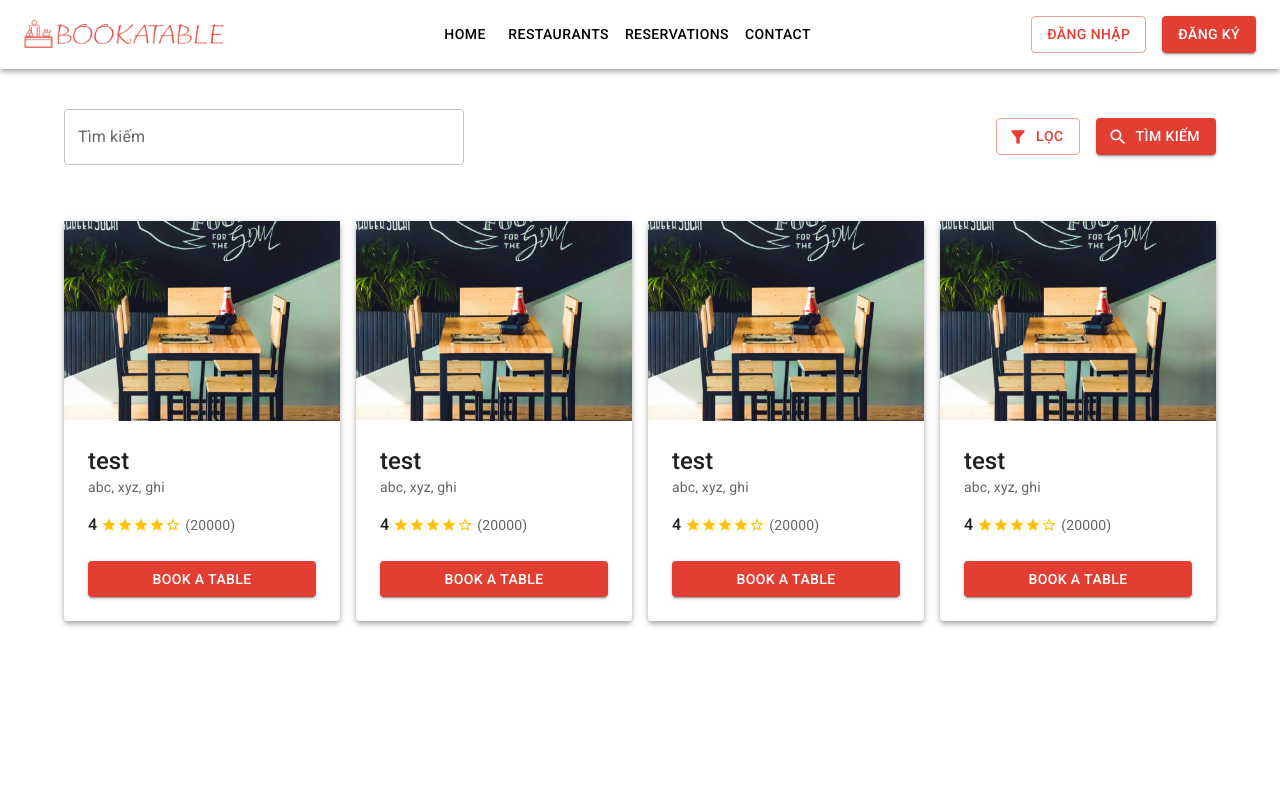
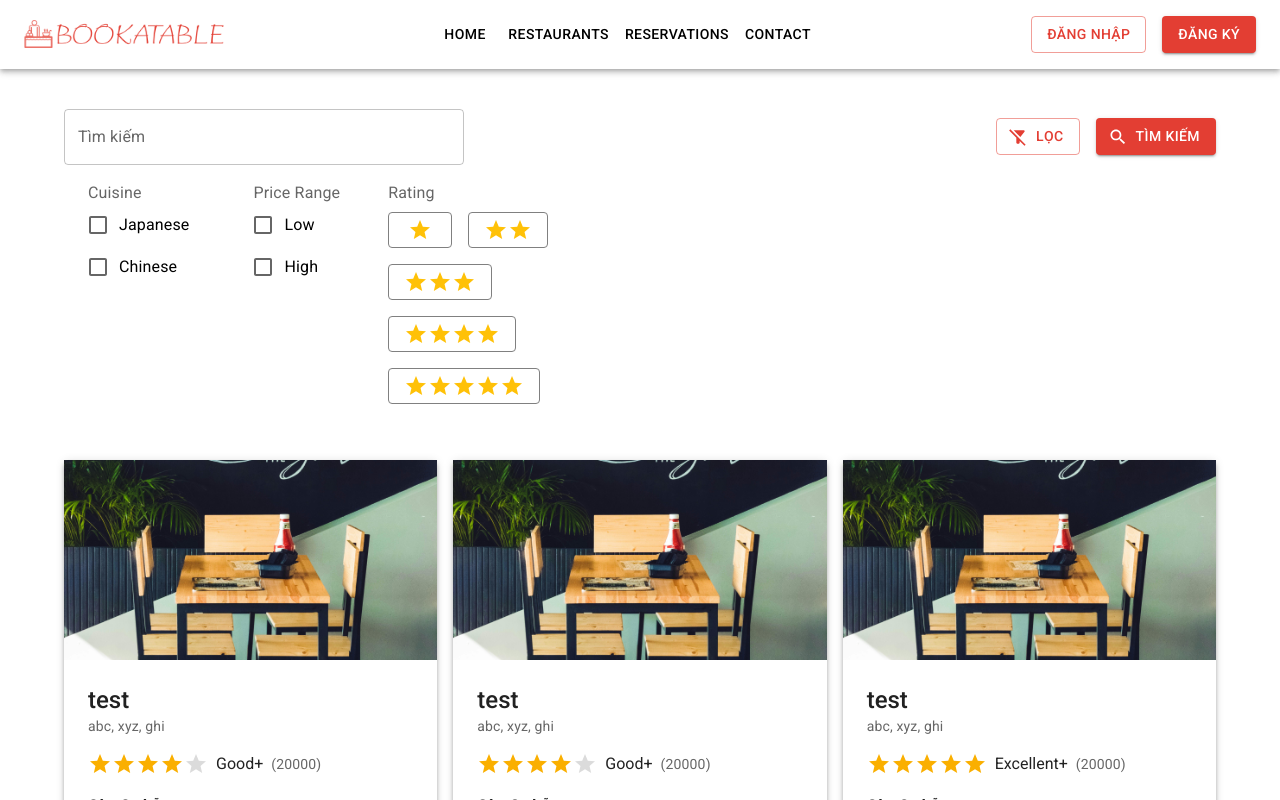
Before and after one commit to thientranreal/booking-hotel-fe, a Next.js app: page /restaurants in a window 1280 px wide. Both pictures are taken after a click on the button "LỌC". Shown: the top 800 px of the page. Built offline with nearby package versions, Linux system fonts and the light colour scheme.

Commit message:
add rating star

```diff
--- a/app/(main-layout)/restaurants/page.tsx
+++ b/app/(main-layout)/restaurants/page.tsx
@@ -1,75 +1,56 @@
-import { Box, Button, Grid, Stack, TextField } from "@mui/material";
-import FilterAltIcon from "@mui/icons-material/FilterAlt";
-import SearchIcon from "@mui/icons-material/Search";
+"use client";
+
+import { Box, Grid } from "@mui/material";
 import CardRestaurant from "@/components/CardRestaurant";
+import SearchBar from "@/components/SearchBar";
 
 export default function Restaurants() {
   return (
     <Box mt={5}>
-      {/* Search section */}
-      <Box
-        display="flex"
-        justifyContent="space-between"
-        flexDirection={{ xs: "column", md: "row" }}
-        alignItems="center"
-        gap={2}
-      >
-        <TextField
-          id="search"
-          label="Tìm kiếm"
-          variant="outlined"
-          sx={{ width: "25rem" }}
-        />
-
-        <Stack direction="row" spacing={2} alignItems="center">
-          <Button startIcon={<FilterAltIcon />} variant="outlined">
-            Lọc
-          </Button>
-          <Button startIcon={<SearchIcon />} variant="contained">
-            Tìm kiếm
-          </Button>
-        </Stack>
-      </Box>
-      {/* End Search section */}
+      <SearchBar />
 
       <Grid container spacing={2} mt={5}>
-        <Grid item xs={12} md={6} lg={3}>
+        <Grid item xs={12} md={6} lg={4}>
           <CardRestaurant
             image="/images/login-table-reserve.jpg"
             title="test"
             categories="abc, xyz, ghi"
-            starRatings="4"
-            numberPeopelRate="20000"
+            starRatings={4}
+            numberPeopelRate={20000}
+            slotsLeft={3}
           />
         </Grid>
 
-        <Grid item xs={12} md={6} lg={3}>
+        <Grid item xs={12} md={6} lg={4}>
           <CardRestaurant
             image="/images/login-table-reserve.jpg"
             title="test"
             categories="abc, xyz, ghi"
-            starRatings="4"
-            numberPeopelRate="20000"
+            starRatings={4}
+            numberPeopelRate={20000}
+            slotsLeft={3}
           />
         </Grid>
 
-        <Grid item xs={12} md={6} lg={3}>
+        <Grid item xs={12} md={6} lg={4}>
           <CardRestaurant
             image="/images/login-table-reserve.jpg"
             title="test"
             categories="abc, xyz, ghi"
-            starRatings="4"
-            numberPeopelRate="20000"
+            starRatings={5}
+            numberPeopelRate={20000}
+            slotsLeft={3}
           />
         </Grid>
 
-        <Grid item xs={12} md={6} lg={3}>
+        <Grid item xs={12} md={6} lg={4}>
           <CardRestaurant
             image="/images/login-table-reserve.jpg"
             title="test"
             categories="abc, xyz, ghi"
-            starRatings="4"
-            numberPeopelRate="20000"
+            starRatings={4}
+            numberPeopelRate={20000}
+            slotsLeft={3}
           />
         </Grid>
       </Grid>
--- a/components/CardRestaurant.tsx
+++ b/components/CardRestaurant.tsx
@@ -1,20 +1,14 @@
 import { Box, Button, Paper, Typography } from "@mui/material";
-import StarIcon from "@mui/icons-material/Star";
-import StarHalfIcon from "@mui/icons-material/StarHalf";
-import StarOutlineIcon from "@mui/icons-material/StarOutline";
 import Image from "next/image";
-
-const starStyle = {
-  color: "#FFC107",
-  fontSize: "medium",
-};
+import ResRatingReadOnly from "./ResRatingReadOnly";
 
 interface CardRestaurantProps {
   image: string;
   title: string;
   categories: string;
-  starRatings: string;
-  numberPeopelRate: string;
+  starRatings: number;
+  numberPeopelRate: number;
+  slotsLeft: number;
 }
 
 export default function CardRestaurant({
@@ -23,33 +17,8 @@ export default function CardRestaurant({
   categories,
   starRatings,
   numberPeopelRate,
+  slotsLeft,
 }: CardRestaurantProps) {
-  // Get integer part
-  let integerPart = parseInt(starRatings);
-  // Get decimal part
-  let decimalPart = Number(Number(starRatings).toFixed(1).split(".")[1]);
-
-  if (decimalPart <= 2) {
-    decimalPart = 0;
-  } else if (decimalPart >= 3 && decimalPart <= 8) {
-    decimalPart = 0.5;
-  } else {
-    decimalPart = 0;
-    integerPart += 1;
-  }
-
-  const starArr = new Array(5).fill(0);
-  for (let i = 0; i < 5; i++) {
-    integerPart = integerPart - 1;
-    if (integerPart < 0) {
-      if (decimalPart !== 0) {
-        starArr[i] = decimalPart;
-      }
-      break;
-    }
-    starArr[i] = 1;
-  }
-
   return (
     <Paper elevation={4}>
       <Box height={200} position="relative">
@@ -63,28 +32,18 @@ export default function CardRestaurant({
         <Typography sx={{ mb: 2 }} variant="body2" color="text.secondary">
           {categories}
         </Typography>
-        <Box sx={{ display: "flex", alignItems: "center" }}>
-          <Typography variant="body1" sx={{ mr: 0.5, fontWeight: "500" }}>
-            {starRatings}
-          </Typography>
-          <Box sx={{ mr: 0.5 }}>
-            {starArr.map((value, index) => {
-              if (value === 1) {
-                return <StarIcon key={index} sx={starStyle} />;
-              }
-              if (value === 0) {
-                return <StarOutlineIcon key={index} sx={starStyle} />;
-              } else {
-                return <StarHalfIcon key={index} sx={starStyle} />;
-              }
-            })}
-          </Box>
-          <Typography variant="body2" color="text.secondary">
+        <Box display="flex" alignItems="center">
+          <ResRatingReadOnly value={starRatings} />
+          <Typography ml={1} variant="body2" color="text.secondary">
             ({numberPeopelRate})
           </Typography>
         </Box>
 
-        <Button fullWidth sx={{ mt: 3 }} variant="contained">
+        <Typography variant="subtitle1" fontWeight={600} mt={2}>
+          Còn {slotsLeft} chỗ
+        </Typography>
+
+        <Button fullWidth variant="contained">
           Book a table
         </Button>
       </Box>
--- a/components/RegisterForm.tsx
+++ b/components/RegisterForm.tsx
@@ -72,7 +72,7 @@ const RegisterForm = () => {
     }
   };
   return (
-    <Box display="flex" flexDirection="column" width="30rem" rowGap={2}>
+    <Box display="flex" flexDirection="column" px={2} rowGap={2}>
       <Typography
         variant="h4"
         color="primary"
--- /dev/null
+++ b/components/ResRating.tsx
@@ -0,0 +1,53 @@
+import * as React from "react";
+import Rating from "@mui/material/Rating";
+import Box from "@mui/material/Box";
+import StarIcon from "@mui/icons-material/Star";
+
+const labels: { [index: string]: string } = {
+  0.5: "Useless",
+  1: "Useless+",
+  1.5: "Poor",
+  2: "Poor+",
+  2.5: "Ok",
+  3: "Ok+",
+  3.5: "Good",
+  4: "Good+",
+  4.5: "Excellent",
+  5: "Excellent+",
+};
+
+function getLabelText(value: number) {
+  return `${value} Star${value !== 1 ? "s" : ""}, ${labels[value]}`;
+}
+
+export default function ResRatingFeedback() {
+  const [value, setValue] = React.useState<number | null>(2);
+  const [hover, setHover] = React.useState(-1);
+
+  return (
+    <Box
+      sx={{
+        width: 200,
+        display: "flex",
+        alignItems: "center",
+      }}
+    >
+      <Rating
+        name="hover-feedback"
+        value={value}
+        precision={0.5}
+        getLabelText={getLabelText}
+        onChange={(event, newValue) => {
+          setValue(newValue);
+        }}
+        onChangeActive={(event, newHover) => {
+          setHover(newHover);
+        }}
+        emptyIcon={<StarIcon style={{ opacity: 0.55 }} fontSize="inherit" />}
+      />
+      {value !== null && (
+        <Box sx={{ ml: 2 }}>{labels[hover !== -1 ? hover : value]}</Box>
+      )}
+    </Box>
+  );
+}
--- /dev/null
+++ b/components/ResRatingReadOnly.tsx
@@ -0,0 +1,46 @@
+import * as React from "react";
+import Rating from "@mui/material/Rating";
+import Box from "@mui/material/Box";
+import StarIcon from "@mui/icons-material/Star";
+
+const labels: { [index: string]: string } = {
+  0.5: "Useless",
+  1: "Useless+",
+  1.5: "Poor",
+  2: "Poor+",
+  2.5: "Ok",
+  3: "Ok+",
+  3.5: "Good",
+  4: "Good+",
+  4.5: "Excellent",
+  5: "Excellent+",
+};
+
+interface Prop {
+  value: number;
+}
+
+function getLabelText(value: number) {
+  return `${value} Star${value !== 1 ? "s" : ""}, ${labels[value]}`;
+}
+
+export default function ResRatingReadOnly({ value }: Prop) {
+  return (
+    <Box
+      sx={{
+        display: "flex",
+        alignItems: "center",
+      }}
+    >
+      <Rating
+        name="hover-feedback"
+        readOnly
+        value={value}
+        precision={0.5}
+        getLabelText={getLabelText}
+        emptyIcon={<StarIcon style={{ opacity: 0.55 }} fontSize="inherit" />}
+      />
+      {value !== null && <Box sx={{ ml: 1 }}>{labels[value]}</Box>}
+    </Box>
+  );
+}
--- /dev/null
+++ b/components/SearchBar.tsx
@@ -0,0 +1,101 @@
+import {
+  Box,
+  Button,
+  Checkbox,
+  Collapse,
+  FormControl,
+  FormControlLabel,
+  FormGroup,
+  FormLabel,
+  Stack,
+  TextField,
+} from "@mui/material";
+import { useState } from "react";
+import FilterAltIcon from "@mui/icons-material/FilterAlt";
+import FilterAltOffIcon from "@mui/icons-material/FilterAltOff";
+import SearchIcon from "@mui/icons-material/Search";
+import StarIcon from "@mui/icons-material/Star";
+
+export default function SearchBar() {
+  const [open, setOpen] = useState<boolean>(false);
+
+  const handleClick = () => {
+    setOpen(!open);
+  };
+
+  return (
+    <Box>
+      <Box
+        display="flex"
+        justifyContent="space-between"
+        flexDirection={{ xs: "column", md: "row" }}
+        alignItems="center"
+        gap={2}
+      >
+        <TextField
+          id="search"
+          label="Tìm kiếm"
+          variant="outlined"
+          sx={{ width: { xs: "inherit", sm: "20rem", md: "25rem" } }}
+        />
+
+        <Stack direction="row" spacing={2} alignItems="center">
+          <Button
+            startIcon={open ? <FilterAltOffIcon /> : <FilterAltIcon />}
+            variant="outlined"
+            onClick={handleClick}
+          >
+            Lọc
+          </Button>
+          <Button startIcon={<SearchIcon />} variant="contained">
+            Tìm kiếm
+          </Button>
+        </Stack>
+      </Box>
+
+      <Collapse sx={{ mt: 2 }} in={open} timeout="auto" unmountOnExit>
+        <FormControl sx={{ px: 3 }} component="fieldset" variant="standard">
+          <FormLabel component="legend">Cuisine</FormLabel>
+          <FormGroup>
+            <FormControlLabel
+              control={<Checkbox name="japanese" />}
+              label="Japanese"
+            />
+
+            <FormControlLabel
+              control={<Checkbox name="chinese" />}
+              label="Chinese"
+            />
+          </FormGroup>
+        </FormControl>
+
+        <FormControl sx={{ px: 3 }} component="fieldset" variant="standard">
+          <FormLabel component="legend">Price Range</FormLabel>
+          <FormGroup>
+            <FormControlLabel control={<Checkbox name="low" />} label="Low" />
+
+            <FormControlLabel control={<Checkbox name="high" />} label="High" />
+          </FormGroup>
+        </FormControl>
+
+        <FormControl sx={{ px: 3 }} component="fieldset" variant="standard">
+          <FormLabel component="legend">Rating</FormLabel>
+
+          <Box display="flex" maxWidth="10rem" mt={1} gap={2} flexWrap="wrap">
+            {[1, 2, 3, 4, 5].map((item) => (
+              <Button
+                variant="outlined"
+                key={item}
+                sx={{ border: "1px solid gray" }}
+              >
+                {[...Array(item)].map((_, index) => (
+                  <StarIcon sx={{ color: "#FFC107" }} key={index} />
+                ))}
+              </Button>
+            ))}
+          </Box>
+        </FormControl>
+      </Collapse>
+    </Box>
+  );
+}
```
Also changed, not shown: components/SideNav.tsx (+11 -3 lines).
